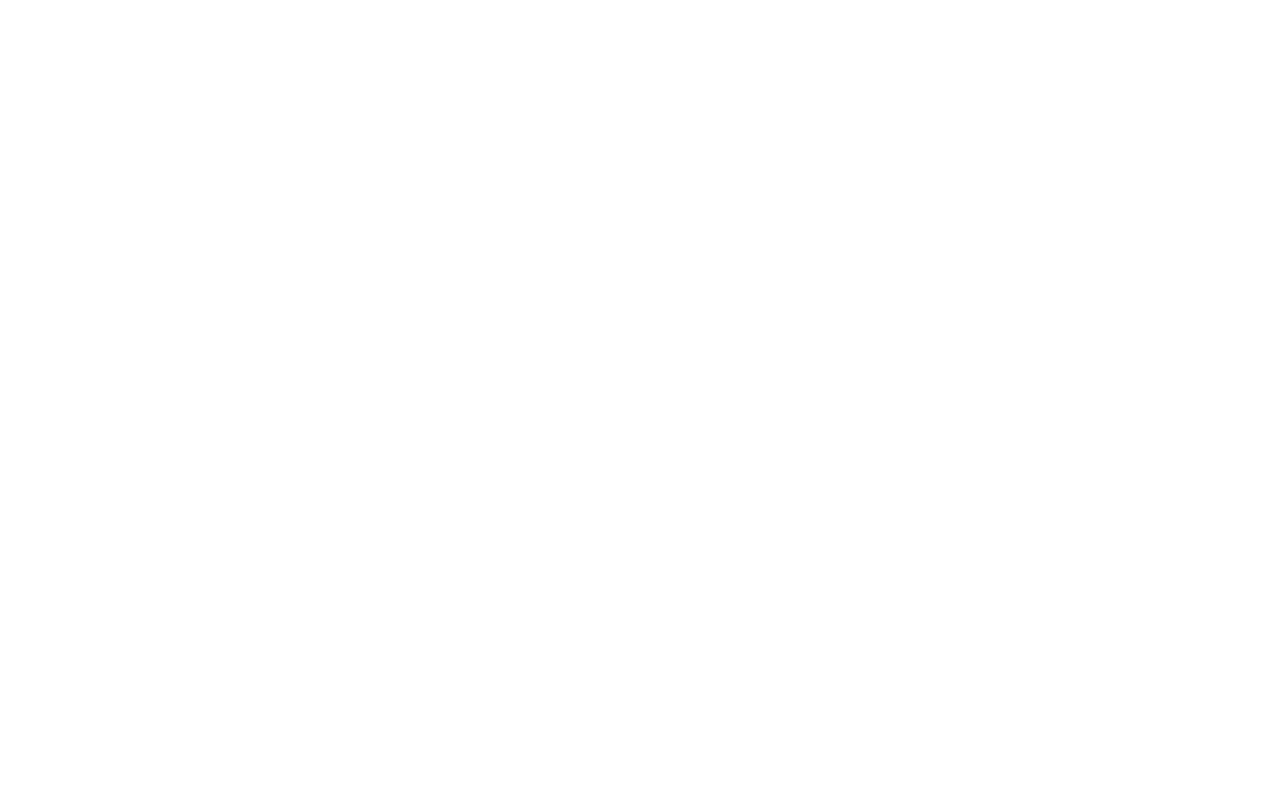
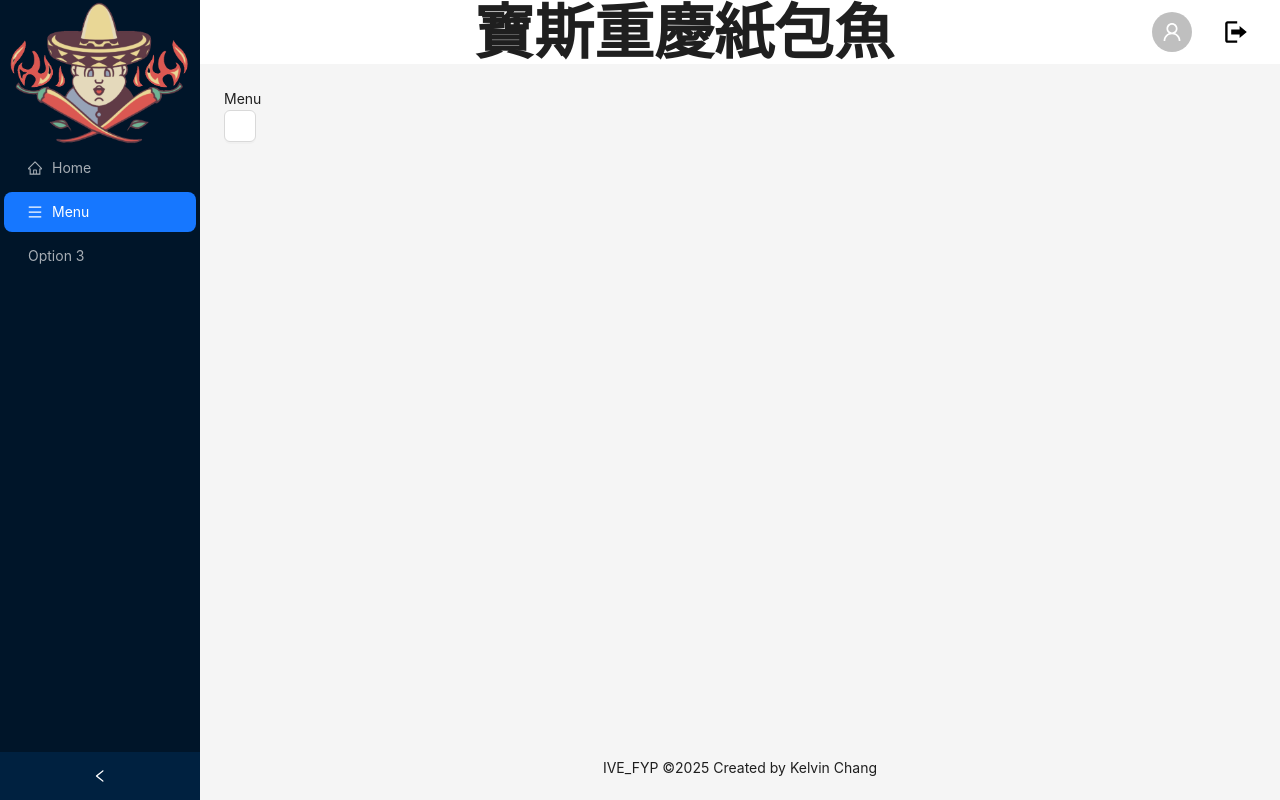
Before and after one commit to LWL220323973/ive-fyp, a React (Create React App) app in the folder admin/: page /menu in a window 1280 px wide. Before the commit this address had no page. Built offline with nearby package versions, Linux system fonts and the light colour scheme.

Commit message:
update handle book for developer

```diff
--- a/admin/src/page/App.js
+++ b/admin/src/page/App.js
@@ -2,6 +2,8 @@
 import { BrowserRouter, Routes, Route } from "react-router-dom";
 import Login from "./Login";
 import Home from "./Home";
+import Menu from "./Menu";
+
 function App() {
   return (
     <BrowserRouter>
@@ -9,6 +11,7 @@
         <Route path="/">
           <Route index element={<Login />} />
           <Route path="home" element={<Home />} />
+          <Route path="menu" element={<Menu />} />
         </Route>
       </Routes>
     </BrowserRouter>
--- a/admin/src/page/Home.js
+++ b/admin/src/page/Home.js
@@ -1,9 +1,9 @@
 import React, { useEffect } from "react";
 import { useNavigate } from "react-router-dom";
 import { Layout, Breadcrumb, message } from "antd";
-import Sider from "./Sider";
-import Footer from "./Footer";
-import Header from "./Header";
+import Sider from "./layout/Sider";
+import Footer from "./layout/Footer";
+import Header from "./layout/Header";
 function Home() {
   const navigate = useNavigate();
 
--- /dev/null
+++ b/admin/src/page/Menu.js
@@ -0,0 +1,35 @@
+import React from "react";
+import { Layout, Breadcrumb, Button } from "antd";
+import Sider from "./layout/Sider";
+import Footer from "./layout/Footer";
+import Header from "./layout/Header";
+
+function Menu() {
+  return (
+    <Layout style={{ minHeight: "100vh" }}>
+      <Sider />
+      <Layout>
+        <Header />
+        <Content />
+        <Footer />
+      </Layout>
+    </Layout>
+  );
+}
+
+function Content() {
+  return (
+    <Layout.Content
+      style={{
+        margin: "12px",
+        padding: 12,
+      }}
+    >
+      <Breadcrumb>
+        <Breadcrumb.Item>Menu</Breadcrumb.Item>
+      </Breadcrumb>
+      <Button></Button>
+    </Layout.Content>
+  );
+}
+export default Menu;
--- a/admin/src/page/Sider.js
+++ /dev/null
@@ -1,28 +0,0 @@
-import { useState } from "react";
-import { Layout, Menu, Image } from "antd";
-import { HomeOutlined } from "@ant-design/icons";
-
-function Sider() {
-  const [collapsed, setCollapsed] = useState(false);
-  return (
-    <Layout.Sider
-      collapsible
-      collapsed={collapsed}
-      onCollapse={setCollapsed}
-      style={{
-        minHeight: "100vh",
-      }}
-    >
-      <Image src="images/logo.png" alt="Logo" preview={false} />
-      <Menu theme="dark" defaultSelectedKeys={["1"]} mode="inline">
-        <Menu.Item key="1" icon={<HomeOutlined />}>
-          Home
-        </Menu.Item>
-        <Menu.Item key="2">Option 2</Menu.Item>
-        <Menu.Item key="3">Option 3</Menu.Item>
-      </Menu>
-    </Layout.Sider>
-  );
-}
-
-export default Sider;
--- /dev/null
+++ b/admin/src/page/layout/Sider.js
@@ -0,0 +1,48 @@
+import { useState } from "react";
+import { Layout, Menu, Image } from "antd";
+import { HomeOutlined, MenuOutlined } from "@ant-design/icons";
+import { useNavigate, useLocation } from "react-router-dom";
+
+function Sider() {
+  const navigate = useNavigate();
+  const location = useLocation();
+  const [collapsed, setCollapsed] = useState(false);
+
+  const selectedKey = location.pathname;
+  return (
+    <Layout.Sider
+      collapsible
+      collapsed={collapsed}
+      onCollapse={setCollapsed}
+      style={{
+        minHeight: "100vh",
+      }}
+    >
+      <Image src="images/logo.png" alt="Logo" preview={false} />
+      <Menu theme="dark" mode="inline" selectedKeys={[selectedKey]}>
+        <Menu.Item
+          key="/home"
+          icon={<HomeOutlined />}
+          onClick={() => {
+            navigate("/home");
+          }}
+        >
+          Home
+        </Menu.Item>
+        <Menu.Item
+          key="/menu"
+          icon={<MenuOutlined />}
+          onClick={() => {
+            navigate("/menu");
+          }}
+        >
+          Menu
+        </Menu.Item>
+
+        <Menu.Item key="3">Option 3</Menu.Item>
+      </Menu>
+    </Layout.Sider>
+  );
+}
+
+export default Sider;
```
Also changed, not shown: admin/src/page/layout/Footer.js (renamed from admin/src/page/Footer.js), admin/src/page/layout/Header.js (renamed from admin/src/page/Header.js), 2 other files (tests, documents, lock files or other folders).
